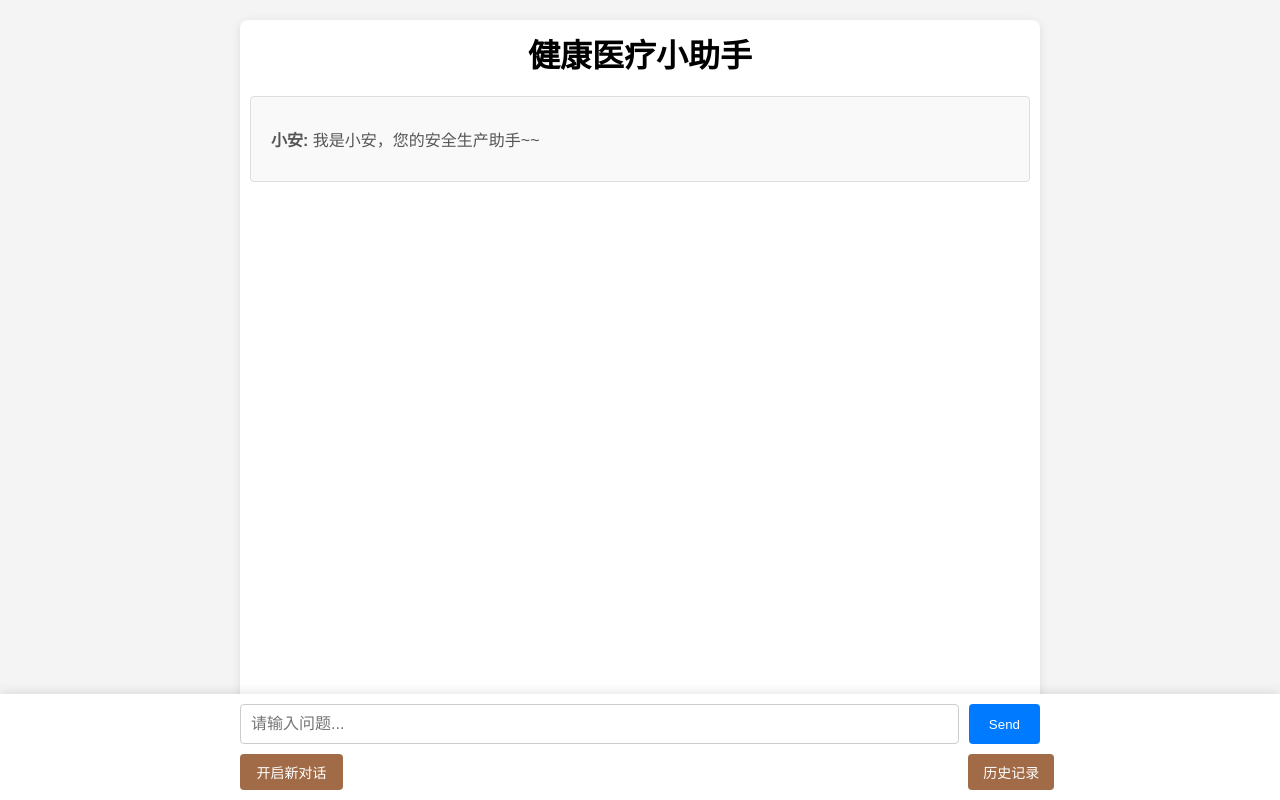
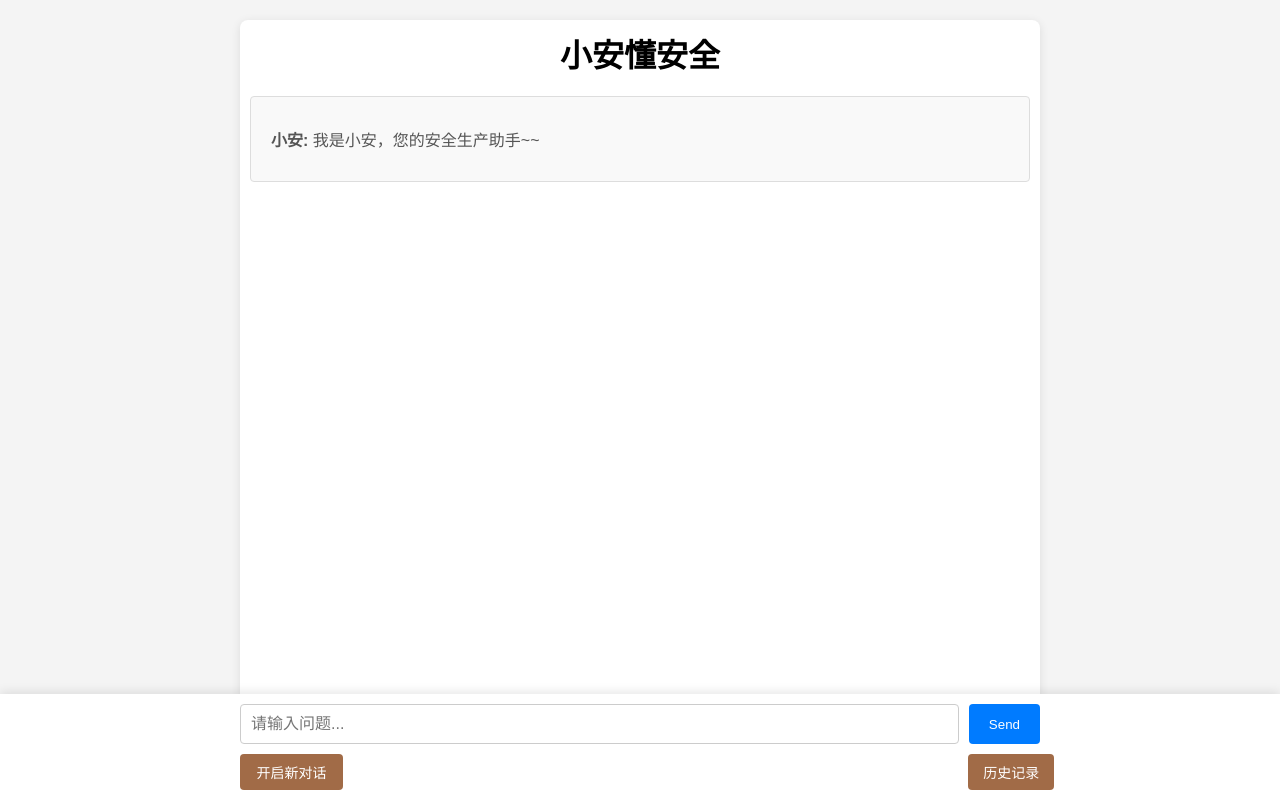
Before and after one commit to iktguodong/TongYi_SafetyAi, a Flask app: page / in a window 1280 px wide. Run offline with Flask 3, Linux system fonts and the light colour scheme.

Commit message:
Update index.html

```diff
--- a/templates/index.html
+++ b/templates/index.html
@@ -9,7 +9,7 @@
 <body>
     <div class="container">
         <div class="chat-container">
-            <h1>健康医疗小助手</h1>
+            <h1>小安懂安全</h1>
 
             <!-- Scrollable chat history -->
             <div id="conversation" class="chat-box">
```
